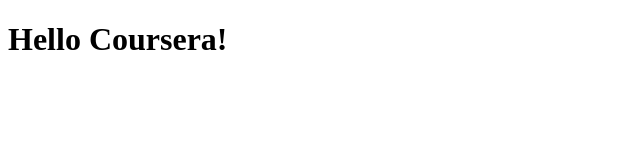
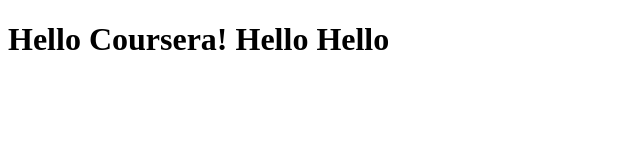
Before and after one commit to SINDHU1289/coursera-test, a plain HTML site: page site/index.html in a window 1280 px wide. Shown: the whole page, without its empty margins (0-640 px from the left). Drawn offline with Linux system fonts and the light colour scheme.

Commit message:
modified index.html

```diff
--- a/site/index.html
+++ b/site/index.html
@@ -5,6 +5,6 @@
 	<title>Hello Coursera!</title>
 </head>
 <body>
-<h1>Hello Coursera!</h1>
+<h1>Hello Coursera! Hello Hello </h1>
 </body>
 </html>
```
